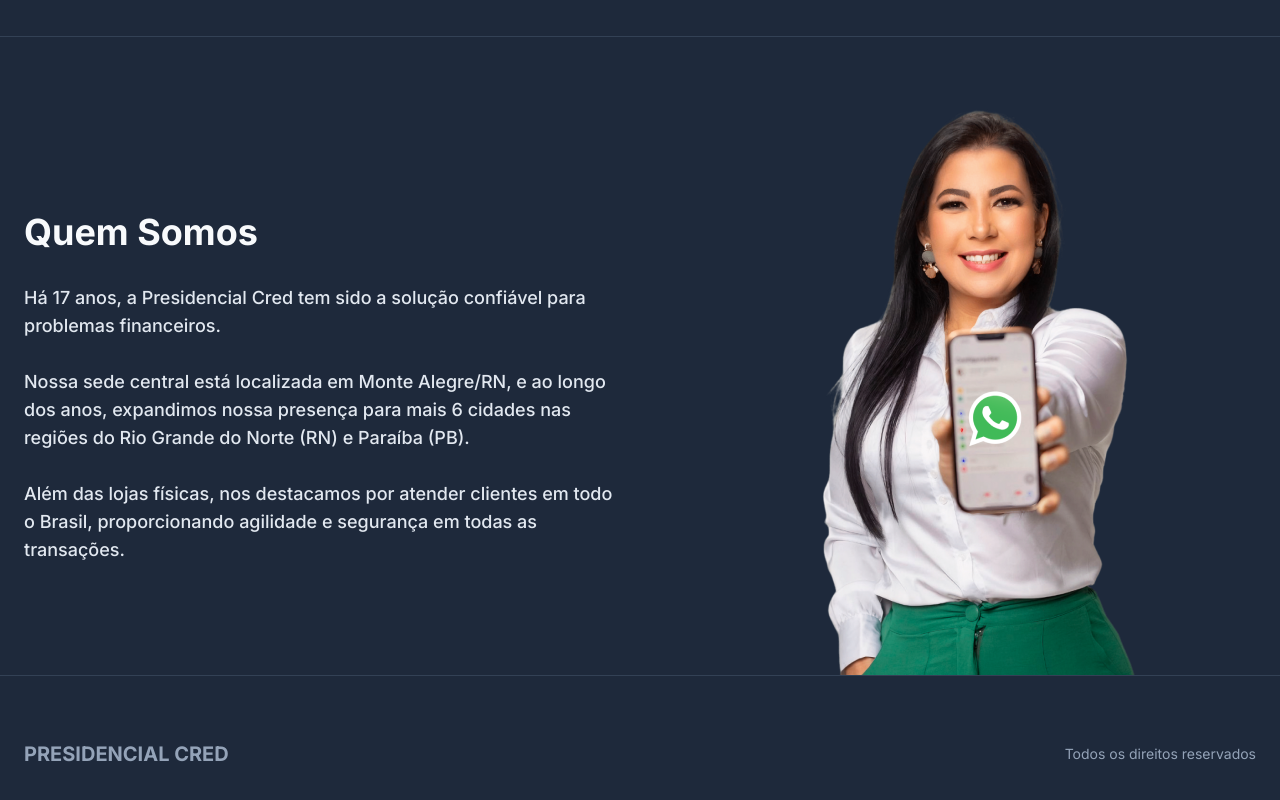
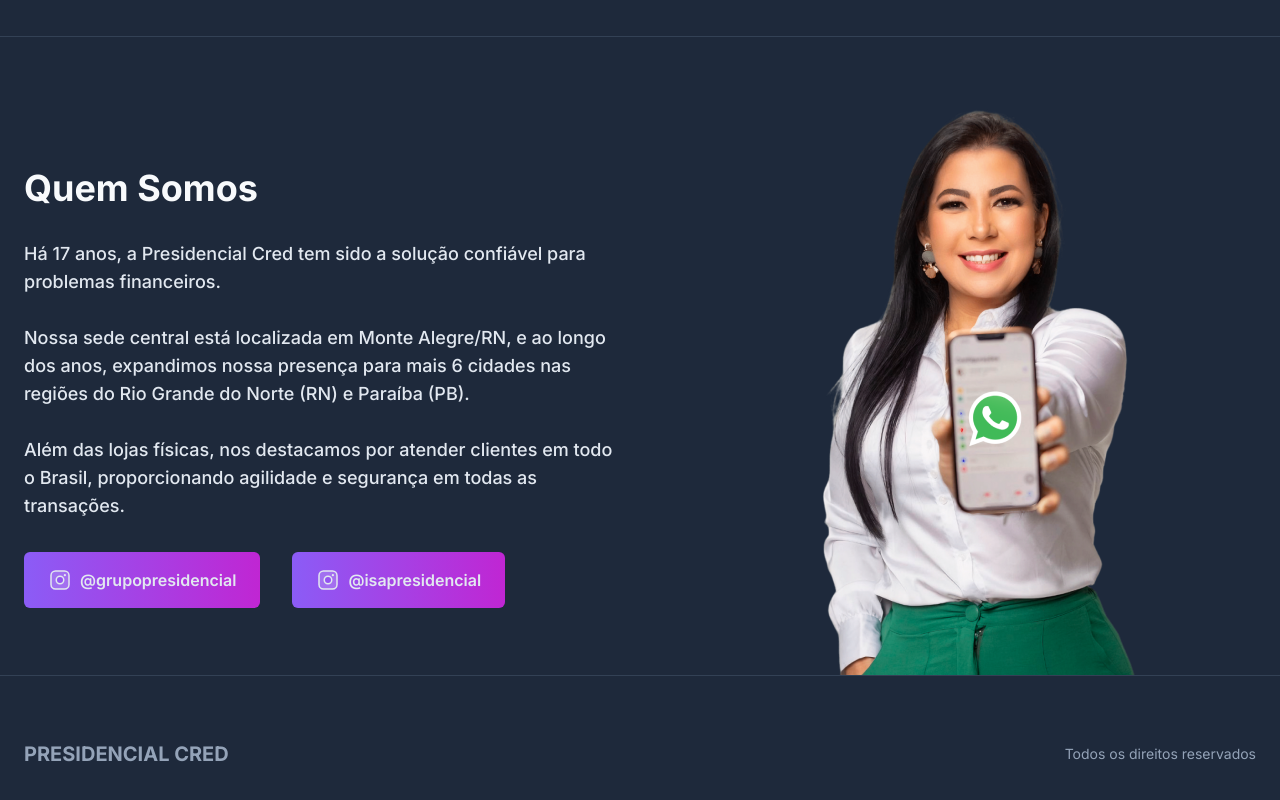
Before and after one commit to lucassamuel94/presidencial-cred, a Next.js app: page / in a window 1280 px wide. Shown: the part 4564-5364 px from the top of the page. Built offline with nearby package versions, Linux system fonts and the light colour scheme.

Commit message:
include buttons instagram

```diff
--- a/src/app/components/quem-somos.tsx
+++ b/src/app/components/quem-somos.tsx
@@ -1,4 +1,5 @@
 import pictureProfile02 from '@/assets/person02.png'
+import { InstagramLogo } from '@phosphor-icons/react/dist/ssr'
 import Image from 'next/image'
 
 export default function QuemSomos() {
@@ -13,7 +14,7 @@
           <h3 className='text-center text-3xl font-bold text-gray-50 lg:text-left lg:text-4xl'>
             Quem Somos
           </h3>
-          <p className='font-medium lg:text-lg'>
+          <p className='text-center font-medium lg:text-left lg:text-lg'>
             Há 17 anos, a Presidencial Cred tem sido a solução confiável para
             problemas financeiros.
             <br />
@@ -27,6 +28,26 @@
             o Brasil, proporcionando agilidade e segurança em todas as
             transações.
           </p>
+
+          <div className='flex flex-col gap-6 sm:flex-row sm:items-center sm:justify-center sm:gap-8 lg:justify-start'>
+            <a
+              href='https://www.instagram.com/grupopresidencial'
+              target='_blank'
+              rel='noopener noreferrer'
+              className='flex items-center justify-center gap-2 rounded-md bg-gradient-to-r from-[#8B5CF6] to-[#C026D3] px-6 py-4 font-semibold '>
+              <InstagramLogo className='size-6' weight='duotone' />
+              <span>@grupopresidencial</span>
+            </a>
+
+            <a
+              href='https://www.instagram.com/isapresidencial'
+              target='_blank'
+              rel='noopener noreferrer'
+              className='flex items-center justify-center gap-2 rounded-md bg-gradient-to-r from-[#8B5CF6] to-[#C026D3] px-6 py-4 font-semibold '>
+              <InstagramLogo className='size-6' weight='duotone' />
+              <span>@isapresidencial</span>
+            </a>
+          </div>
         </div>
       </div>
     </section>
```
